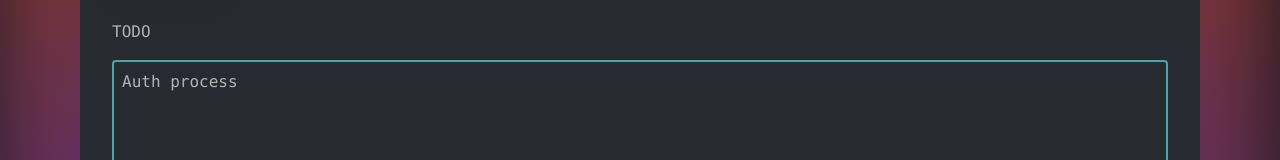
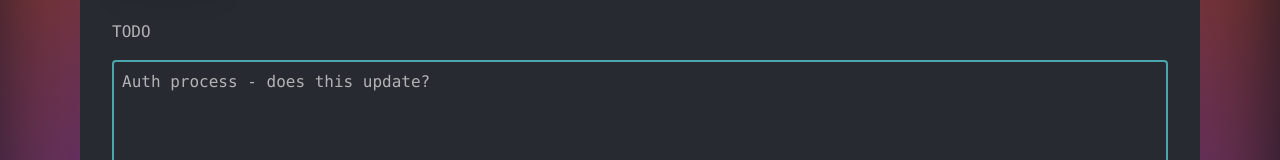
Before and after one commit to Liamwrigley/github-progress-tracking, a React (Create React App) app in the folder ui/: page / in a window 1280 px wide. Shown: the part 164-324 px from the top of the page. Built offline with nearby package versions, Linux system fonts and the light colour scheme; no server answers.

Commit message:
ui update

```diff
--- a/ui/src/components/layout/home.jsx
+++ b/ui/src/components/layout/home.jsx
@@ -5,7 +5,7 @@ export const Home = () => {
                 <h2>TODO</h2>
             </div>
             <div className="border-2 border-custom-highlight2 rounded p-2">
-                <h2>Auth process</h2>
+                <h2>Auth process - does this update?</h2>
                 <ul className="steps steps-vertical">
                     <li className="step">landing auth page (asks to connect with either github or discord)</li>
                     <li className="step">user page - shows details for whatever is linked</li>
```
